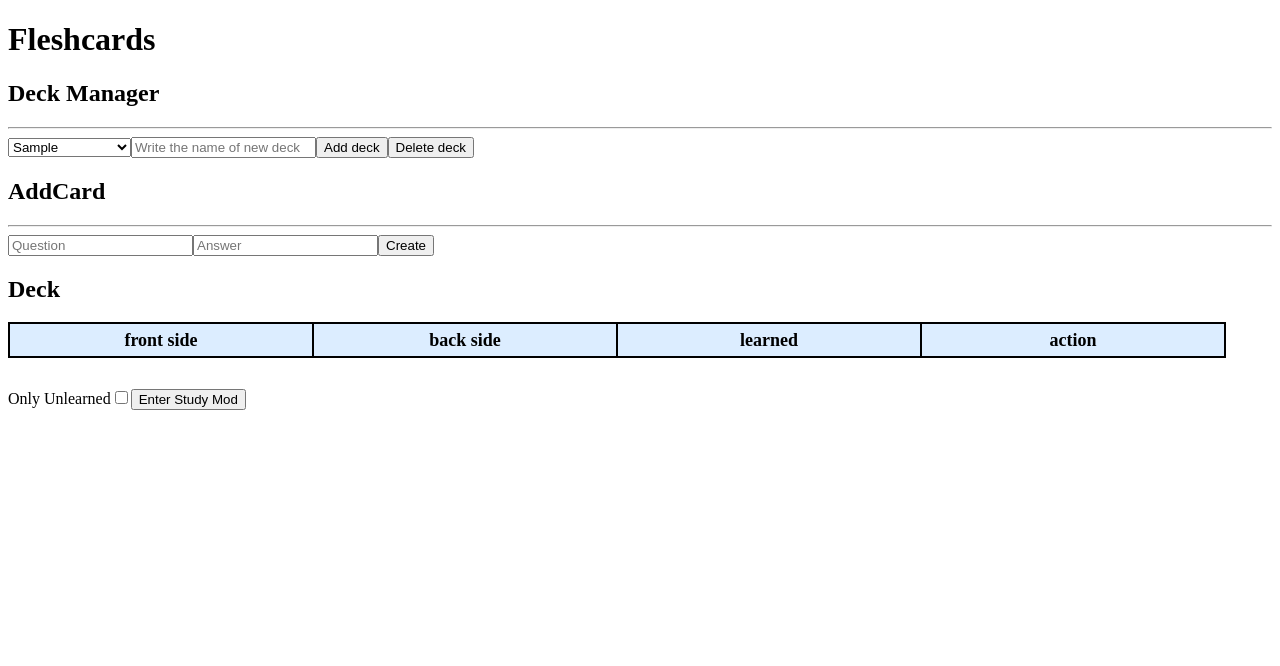
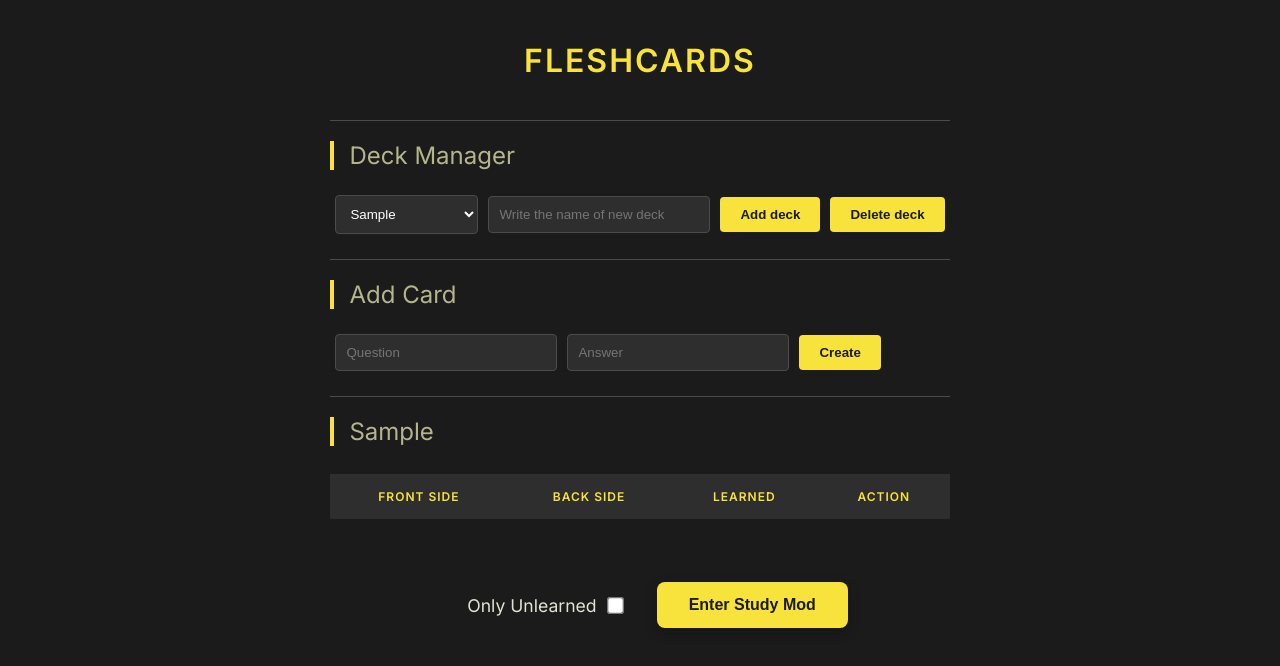
Before and after one commit to Danik1717/Flashcards_react, a React (Vite) app: page / in a window 1280 px wide. Both pictures are taken after typing "Sample" into the empty fields and a click on the button "Add deck". Shown: the top 666 px of the page. Built offline with nearby package versions, Linux system fonts and the light colour scheme.

Commit message:
style: implement new UI design based on color palette #4684

```diff
--- a/src/App.css
+++ b/src/App.css
@@ -1,4 +1,108 @@
-h1 {
-  text-align: center;
+@import url('https://fonts.googleapis.com/css2?family=Inter:wght@300;400;600&display=swap');
+
+body {
+  background-color: #1a1b1a;
+  color: #e2e2d5;
+  font-family: 'Inter', sans-serif;
+  margin: 0;
+  padding: 20px;
+  display: flex;
   justify-content: center;
 }
+
+h1 {
+  color: #f7e33c;
+  text-align: center;
+  text-transform: uppercase;
+  letter-spacing: 2px;
+  margin-bottom: 40px;
+}
+
+h2 {
+  color: #b5b58d;
+  font-weight: 400;
+  border-left: 4px solid #f7e33c;
+  padding-left: 15px;
+}
+
+button {
+  cursor: pointer;
+  background-color: #f7e33c;
+  color: #1a1b1a;
+  border: none;
+  padding: 10px 20px;
+  font-weight: 600;
+  border-radius: 4px;
+  transition: all 0.3s ease;
+  margin: 5px;
+}
+
+button:hover {
+  background-color: #d4c130;
+  transform: translateY(-2px);
+}
+
+input[type="text"], select {
+  background-color: #2d2e2d;
+  border: 1px solid #4a4b4a;
+  color: #fff;
+  padding: 10px;
+  border-radius: 4px;
+  margin: 5px;
+  outline: none;
+}
+
+input[type="text"]:focus {
+  border-color: #f7e33c;
+}
+
+hr {
+  border: 0;
+  border-top: 1px solid #4a4b4a;
+  margin: 20px 0;
+}
+
+.study-controls {
+  display: flex;
+  align-items: center;
+  justify-content: center;
+  gap: 30px;
+  margin-top: 30px;
+  padding: 20px;
+  width: 100%;
+}
+
+.only-unlearned-label {
+  display: flex;
+  align-items: center;
+  gap: 12px;
+  color: #e2e2d5;
+  font-size: 1.1rem;
+  cursor: pointer;
+  user-select: none;
+}
+
+.only-unlearned-label input {
+  transform: scale(1.3);
+  cursor: pointer;
+  margin: 0;
+}
+
+.enter-study-btn {
+  background-color: #f7e33c;
+  color: #1a1b1a;
+  border: none;
+  padding: 14px 32px;
+  font-weight: bold;
+  font-size: 1rem;
+  border-radius: 8px;
+  cursor: pointer;
+  transition: all 0.3s ease;
+  box-shadow: 0 4px 14px rgba(0, 0, 0, 0.2);
+}
+
+.enter-study-btn:hover {
+  background-color: #d4c230;
+  transform: translateY(-1px);
+  box-shadow: 0 6px 20px rgba(0, 0, 0, 0.3);
+}
--- a/src/App.jsx
+++ b/src/App.jsx
@@ -3,7 +3,7 @@ import CardForm from "./components/CardForm/CardForm";
 import Table from "./components/Table/Table";
 import StudyMod from "./components/StudyMod.jsx/StudyMod";
 import DeckManager from "./components/DeckManager/DeckManager";
-
+import "./App.css";
 class App extends React.Component {
   constructor() {
     super();
@@ -160,15 +160,11 @@ class App extends React.Component {
       <div>
         <h1>Fleshcards</h1>
         {this.state.isStudyMod ? (
-          <>
           <StudyMod
             cards={filteredDeck}
             onToggleLearned={this.toggleLearned}
+            onLeave={this.toggleStudyMod}
           />
-            <button onClick={() => this.toggleStudyMod()}>
-              Leave Study Mod
-            </button>
-          </>
         ) : (
           <>
             <DeckManager
@@ -183,22 +179,29 @@ class App extends React.Component {
               currentDeckId={this.state.currentDeckId}
             />
             <Table
+              deckTitle = {currentDeck?currentDeck.title:""}
               cards={currentDeck ? currentDeck.cards : []}
               onDeleteCard={this.deleteCard}
               onEditCard={this.editCard}
               onToggleLearned={this.toggleLearned}
             />
             {this.state.currentDeckId && (
-              <>
-                {" "}
+              <div className="study-controls">
+                <label className="only-unlearned-label">
                   Only Unlearned
                   <input
                     type="checkbox"
                     onChange={this.toggleOnlyLearnedMod}
                     checked={this.state.onlyLearned}
                   />
-                <button onClick={this.toggleStudyMod}>Enter Study Mod</button>
-              </>
+                </label>
+                <button
+                  className="enter-study-btn"
+                  onClick={this.toggleStudyMod}
+                >
+                  Enter Study Mod
+                </button>
+              </div>
             )}
           </>
         )}
--- a/src/components/CardForm/CardForm.css
+++ b/src/components/CardForm/CardForm.css
@@ -1,4 +1,14 @@
 .error {
-    color: red;
-    font-family: Cambria, Cochin, Georgia, Times, 'Times New Roman', serif;
+    color: #ff4d4d;
+    font-size: 0.9rem;
+    margin-bottom: 10px;
+    font-weight: bold;
 }
+
+div > h2 + hr + .error + input {
+    margin-top: 10px;
+}
+
+input[type="text"] {
+    width: 200px;
+}
--- a/src/components/CardForm/CardForm.jsx
+++ b/src/components/CardForm/CardForm.jsx
@@ -1,5 +1,5 @@
 import React from "react";
-import "./CardForm.css"
+import "./CardForm.css";
 class CardForm extends React.Component {
   state = {
     frontInput: "",
@@ -25,8 +25,8 @@ class CardForm extends React.Component {
   render() {
     return (
       <div>
-        <h2>AddCard</h2>
         <hr />
+        <h2>Add Card</h2>
         <div className="error">{this.state.error}</div>
         <input
           type="text"
--- a/src/components/DeckManager/DeckManager.jsx
+++ b/src/components/DeckManager/DeckManager.jsx
@@ -28,8 +28,8 @@ handleDeleteDeck = ()=> {
 
     return (
       <div>
+        <hr />
         <h2>Deck Manager</h2>
-        <hr />
         <select
           value={currentDeckId || ""}
           onChange={(e) => {
--- a/src/components/StudyMod.jsx/StudyMod.jsx
+++ b/src/components/StudyMod.jsx/StudyMod.jsx
@@ -1,5 +1,6 @@
 import React from "react";
 import "./StudyMod.css";
+
 class StudyMod extends React.Component {
   state = {
     currentIndex: 0,
@@ -10,46 +11,78 @@ class StudyMod extends React.Component {
     this.setState({ isFlipped: !this.state.isFlipped });
   };
 
-  handlePrev = ()=>{
-    const length = this.props.cards.length
-    if(this.state.currentIndex !=0) this.setState({currentIndex:this.state.currentIndex-1})
-    else this.setState({currentIndex:length-1})
-  }
+  handlePrev = () => {
+    const length = this.props.cards.length;
+    this.setState((prevState) => ({
+      currentIndex: prevState.currentIndex === 0 ? length - 1 : prevState.currentIndex - 1,
+      isFlipped: false
+    }));
+  };
 
-  handlePrev = ()=>{
-    const length = this.props.cards.length
-    if(this.state.currentIndex !=0) this.setState({currentIndex:--this.state.currentIndex})
-    else this.setState({currentIndex:length-1})
-  }
+  handleNext = () => {
+    const length = this.props.cards.length;
+    this.setState((prevState) => ({
+      currentIndex: (prevState.currentIndex + 1) % length,
+      isFlipped: false
+    }));
+  };
 
-  handleNext = ()=>{
-    const length = this.props.cards.length
-    if(this.state.currentIndex !=length-1) this.setState({currentIndex:++this.state.currentIndex})
-    else this.setState({currentIndex:0})
-  }
+  handleLearned = (e, card) => {
+    e.stopPropagation();
+    this.props.onToggleLearned(card.id);
+  };
 
-  handleLearned = (card)=>{
-    this.props.onToggleLearned(card.id)
-  }
   render() {
     if (!this.props.cards || this.props.cards.length === 0) {
-      return <div>No cards to study!</div>;
+      return (
+        <div className="study-container">
+          <div className="no-cards">No cards to study!</div>
+          <button className="leave-btn" onClick={this.props.onLeave}>Leave Study Mod</button>
+        </div>
+      );
     }
 
     const currentCard = this.props.cards[this.state.currentIndex];
+    const { isFlipped } = this.state;
 
     return (
-      <div>
-        <div className="card" onClick={this.handleFlip}>
-          №{this.state.currentIndex+1}
-          <input type="checkbox" checked= {currentCard.learned} onChange={()=>this.handleLearned(currentCard)}/>
-          {this.state.isFlipped ? currentCard.back : currentCard.front}
+      <div className="study-container">
+        <div
+          className={`card ${isFlipped ? "is-flipped" : "front-side"}`}
+          onClick={this.handleFlip}
+        >
+          <span className="card-number">№{this.state.currentIndex + 1}</span>
+
+          <input
+            type="checkbox"
+            className="learned-checkbox"
+            checked={currentCard.learned}
+            onChange={(e) => this.handleLearned(e, currentCard)}
+            onClick={(e) => e.stopPropagation()} // Двойная защита от всплытия
+          />
+
+          <div className="card-content">
+            <small className="side-indicator">
+              {isFlipped ? "ANSWER" : "QUESTION"}
+            </small>
+            <p className="card-text">
+              {isFlipped ? currentCard.back : currentCard.front}
+            </p>
+          </div>
         </div>
 
-        <button onClick={this.handlePrev}>Previous card</button>
-        <button onClick={this.handleNext}>Next card</button>
+        <div className="controls-wrapper">
+          <div className="nav-buttons">
+            <button className="nav-btn" onClick={this.handlePrev}>Previous</button>
+            <button className="nav-btn" onClick={this.handleNext}>Next</button>
+          </div>
+          <button className="leave-btn" onClick={this.props.onLeave}>
+            Leave Study Mod
+          </button>
+        </div>
       </div>
     );
   }
 }
+
 export default StudyMod;
--- a/src/components/Table/Table.css
+++ b/src/components/Table/Table.css
@@ -1,31 +1,61 @@
-.table-container button{
-    cursor: pointer;
-    width: 90px;
-    height: 40px;
-    background: rgb(199, 199, 199);
+.table-container {
+    width: 100%;
+    max-width: 900px;
+    border-collapse: separate;
+    border-spacing: 0 8px;
+    margin-top: 20px;
 }
 
-
-
-table{
-    table-layout: fixed;
-    background-color: #dcedff;
-    border-collapse: collapse;
-    border: 2px solid black;
-    font-size: 18px;
-    margin-bottom: 30px;
+table {
+    background-color: transparent;
+    border: none;
 }
 
-tr{
-    font-size: 18px;
-    border: 2px solid black;
+th {
+    background-color: #2d2e2d;
+    color: #f7e33c;
+    text-transform: uppercase;
+    font-size: 12px;
+    letter-spacing: 1px;
+    padding: 15px;
+    border: none;
 }
 
-th,td{
-    overflow-wrap: anywhere;
-    overflow: hidden;
-    width:300px;
-    height: 30px;
-    border: 2px solid black;
-    font-size: 18px;
+tr {
+    background-color: #262726;
+    transition: background 0.3s;
 }
+
+tr:hover {
+    background-color: #323332;
+}
+
+td {
+    padding: 15px;
+    border: none;
+    border-top: 1px solid #323332;
+    border-bottom: 1px solid #323332;
+    color: #e2e2d5;
+}
+
+td:first-child { border-left: 1px solid #323332; border-radius: 8px 0 0 8px; }
+td:last-child { border-right: 1px solid #323332; border-radius: 0 8px 8px 0; }
+
+.table-container button {
+    width: auto;
+    height: auto;
+    padding: 5px 12px;
+    font-size: 12px;
+    background: #8a8a75;
+    color: #1a1b1a;
+}
+
+.table-container button:last-child {
+    background: #4a4b4a;
+    color: #e2e2d5;
+}
+
+.table-container button:hover {
+    background: #f7e33c;
+    color: #1a1b1a;
+}
--- a/src/components/Table/Table.jsx
+++ b/src/components/Table/Table.jsx
@@ -24,7 +24,8 @@ class Table extends React.Component {
   render() {
     return (
       <div>
-        <h2>Deck</h2>
+        <hr />
+        <h2>{this.props.deckTitle}</h2>
         <table className="table-container">
           <thead>
             <tr>
```
Also changed, not shown: src/components/StudyMod.jsx/StudyMod.css (+110 -3 lines). Lines whose indentation alone changed are shown as unchanged.
